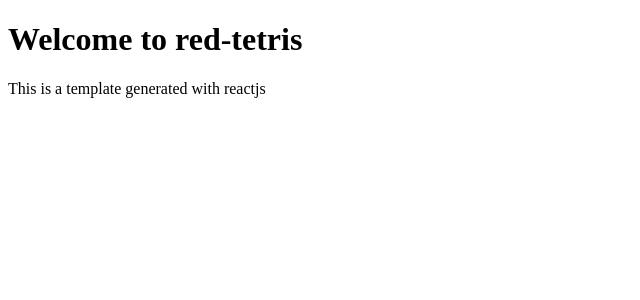
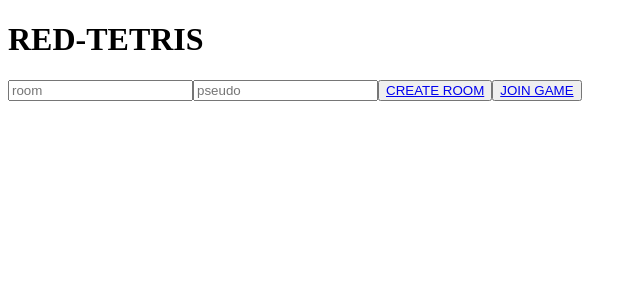
Before and after one commit to macrespo42/red-tetris, a React (Vite) app in the folder client/: page / in a window 1280 px wide. Shown: the top 300 px of the page, without its empty margins (0-640 px from the left). Built offline with nearby package versions, Linux system fonts and the light colour scheme.

Commit message:
feat: Setup client routing

```diff
--- a/client/package.json
+++ b/client/package.json
@@ -21,12 +21,16 @@
 		"@vitejs/plugin-react": "^4.3.4",
 		"eslint": "^9.16.0",
 		"eslint-config-prettier": "^9.1.0",
+		"eslint-plugin-jsx-a11y": "^6.10.2",
+		"eslint-plugin-react": "^7.37.2",
+		"eslint-plugin-react-hooks": "^5.1.0",
 		"globals": "^15.13.0",
 		"prettier": "^3.4.2",
 		"vite": "^5.4.11"
 	},
 	"dependencies": {
 		"react": "^19.0.0",
-		"react-dom": "^19.0.0"
+		"react-dom": "^19.0.0",
+		"react-router": "^7.0.2"
 	}
 }
--- a/client/src/App.jsx
+++ /dev/null
@@ -1,15 +0,0 @@
-import React from "react";
-import { createRoot } from "react-dom/client";
-
-const App = () => {
-	return (
-		<div>
-			<h1>Welcome to red-tetris</h1>
-			<p>This is a template generated with reactjs</p>
-		</div>
-	);
-};
-
-const container = document.getElementById("root");
-const root = createRoot(container);
-root.render(React.createElement(App));
--- /dev/null
+++ b/client/src/components/App.jsx
@@ -0,0 +1,21 @@
+import { createRoot } from "react-dom/client";
+import { BrowserRouter, Routes, Route } from "react-router";
+import Home from "./Home";
+import Room from "./Room";
+import Game from "./Game";
+
+const App = () => {
+  return (
+    <BrowserRouter>
+      <Routes>
+        <Route path="/" element={<Home />} />
+        <Route path="/lobby/:room/:player" element={<Room />} />
+        <Route path="/:room/:player" element={<Game />} />
+      </Routes>
+    </BrowserRouter>
+  );
+};
+
+const container = document.getElementById("root");
+const root = createRoot(container);
+root.render(<App />);
--- /dev/null
+++ b/client/src/components/Button.jsx
@@ -0,0 +1,10 @@
+import { Link } from "react-router";
+const Button = ({ text, to }) => {
+  return (
+    <button className="button-primary" type="submit">
+      <Link to={to}>{text}</Link>
+    </button>
+  );
+};
+
+export default Button;
--- /dev/null
+++ b/client/src/components/Game.jsx
@@ -0,0 +1,5 @@
+const Game = () => {
+  return <h1>Hello from game</h1>;
+};
+
+export default Game;
--- /dev/null
+++ b/client/src/components/Home.jsx
@@ -0,0 +1,19 @@
+import Button from "./Button";
+
+const Home = () => {
+  return (
+    <div className="homepage">
+      <header>
+        <h1 className="main-title">RED-TETRIS</h1>
+      </header>
+      <section className="home-section">
+        <input type="text" name="room-name" value="" placeholder="room" />
+        <input type="text" name="player-name" value="" placeholder="pseudo" />
+        <Button text="CREATE ROOM" to="/" />
+        <Button text="JOIN GAME" to="/" />
+      </section>
+    </div>
+  );
+};
+
+export default Home;
--- /dev/null
+++ b/client/src/components/Room.jsx
@@ -0,0 +1,5 @@
+const Room = () => {
+  return <h1>Hello from room</h1>;
+};
+
+export default Room;
--- a/client/src/index.html
+++ b/client/src/index.html
@@ -9,6 +9,6 @@
 
   <body>
     <div id="root">not rendered</div>
-    <script type="module" src="./App.jsx"></script>
+    <script type="module" src="./components/App.jsx"></script>
   </body>
 </html>
```
Also changed, not shown: client/eslint.config.mjs (+16 -2 lines), 1 other file (tests, documents, lock files or other folders).
